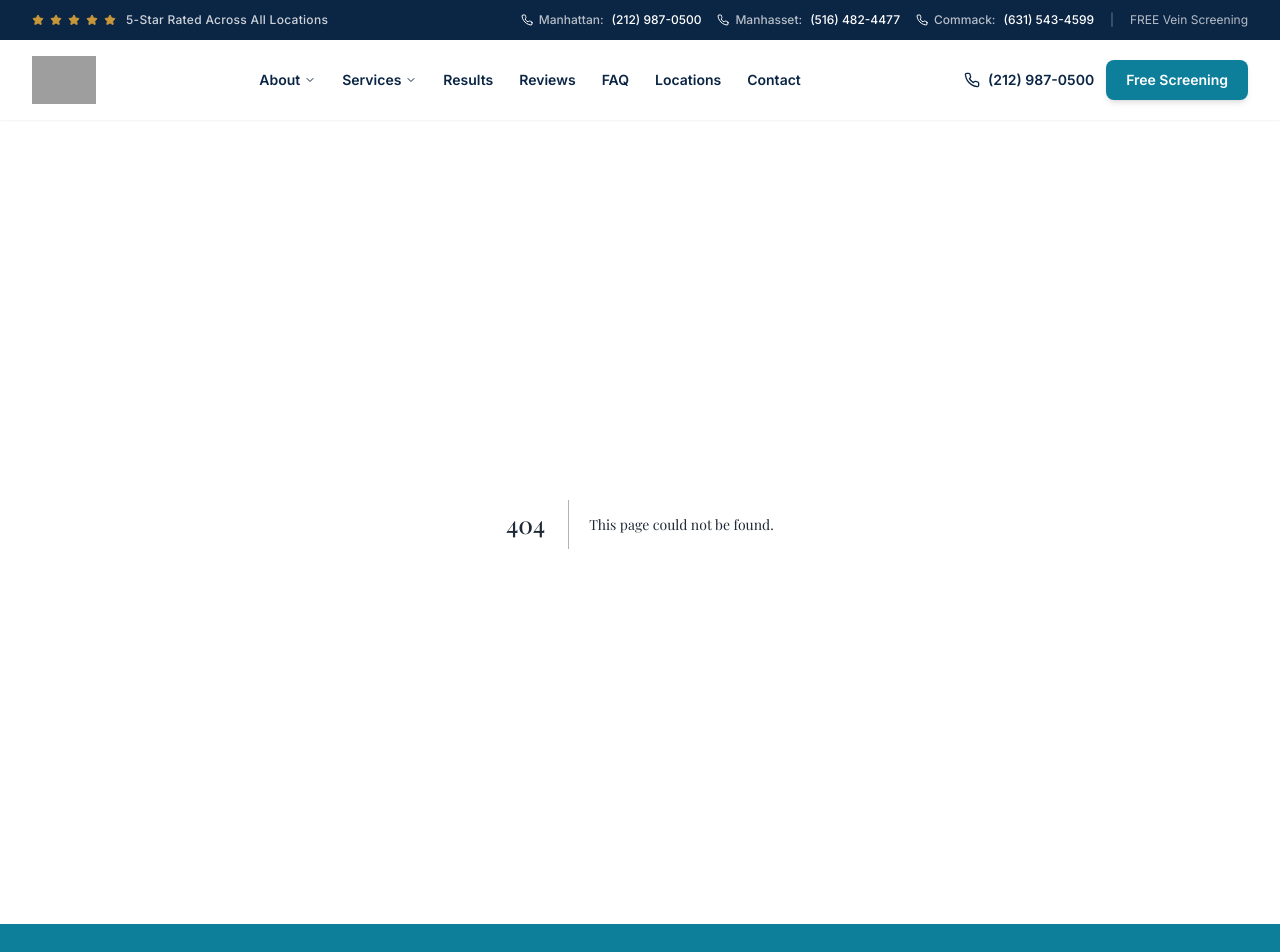
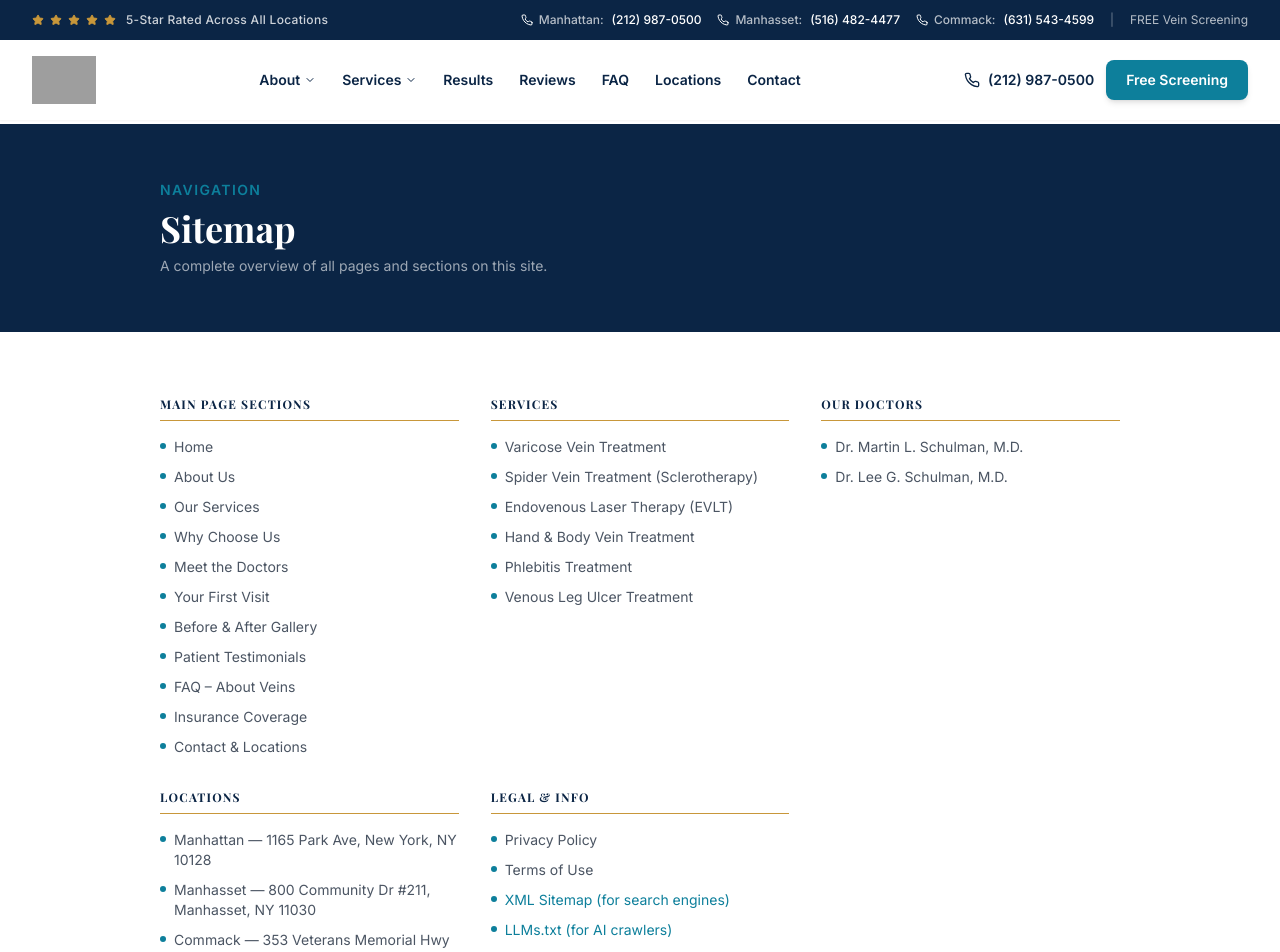
Before and after one commit to stephen-huskytail/schulman-vein-center, a Next.js app: page /sitemap-page in a window 1280 px wide. Before the commit this address had no page. Shown: the top 952 px of the page. Built offline with nearby package versions, Linux system fonts and the light colour scheme; grey boxes are pictures that could not be loaded.

Commit message:
feat: add /sitemap-page, /llms.txt, sitemap footer link, expand XML sitemap

```diff
--- /dev/null
+++ b/src/app/sitemap-page/page.tsx
@@ -0,0 +1,137 @@
+import type { Metadata } from "next";
+import Link from "next/link";
+
+export const metadata: Metadata = {
+  title: "Sitemap | Schulman Vein and Laser Center",
+  description:
+    "Complete sitemap for Schulman Vein and Laser Center — navigate all sections, services, doctor profiles, locations, and legal pages.",
+};
+
+const sections = [
+  {
+    title: "Main Page Sections",
+    links: [
+      { label: "Home", href: "/" },
+      { label: "About Us", href: "/#about" },
+      { label: "Our Services", href: "/#services" },
+      { label: "Why Choose Us", href: "/#why-us" },
+      { label: "Meet the Doctors", href: "/#doctors" },
+      { label: "Your First Visit", href: "/#first-visit" },
+      { label: "Before & After Gallery", href: "/#gallery" },
+      { label: "Patient Testimonials", href: "/#testimonials" },
+      { label: "FAQ – About Veins", href: "/#faq" },
+      { label: "Insurance Coverage", href: "/#insurance" },
+      { label: "Contact & Locations", href: "/#contact" },
+    ],
+  },
+  {
+    title: "Services",
+    links: [
+      { label: "Varicose Vein Treatment", href: "/#services" },
+      { label: "Spider Vein Treatment (Sclerotherapy)", href: "/#services" },
+      { label: "Endovenous Laser Therapy (EVLT)", href: "/#services" },
+      { label: "Hand & Body Vein Treatment", href: "/#services" },
+      { label: "Phlebitis Treatment", href: "/#services" },
+      { label: "Venous Leg Ulcer Treatment", href: "/#services" },
+    ],
+  },
+  {
+    title: "Our Doctors",
+    links: [
+      { label: "Dr. Martin L. Schulman, M.D.", href: "/#doctors" },
+      { label: "Dr. Lee G. Schulman, M.D.", href: "/#doctors" },
+    ],
+  },
+  {
+    title: "Locations",
+    links: [
+      { label: "Manhattan — 1165 Park Ave, New York, NY 10128", href: "/#contact" },
+      { label: "Manhasset — 800 Community Dr #211, Manhasset, NY 11030", href: "/#contact" },
+      { label: "Commack — 353 Veterans Memorial Hwy #206, Commack, NY 11725", href: "/#contact" },
+    ],
+  },
+  {
+    title: "Legal & Info",
+    links: [
+      { label: "Privacy Policy", href: "/privacy" },
+      { label: "Terms of Use", href: "/terms" },
+      { label: "XML Sitemap (for search engines)", href: "/sitemap.xml", external: true },
+      { label: "LLMs.txt (for AI crawlers)", href: "/llms.txt", external: true },
+    ],
+  },
+];
+
+export default function SitemapPage() {
+  return (
+    <div className="bg-white min-h-screen">
+      {/* Header */}
+      <div style={{ backgroundColor: "#0B2545" }} className="py-10 md:py-14">
+        <div className="max-w-5xl mx-auto px-4 sm:px-6 lg:px-8">
+          <p className="text-sm font-semibold tracking-widest uppercase mb-2" style={{ color: "#0D7F9B" }}>
+            Navigation
+          </p>
+          <h1 className="font-heading text-3xl md:text-4xl font-bold text-white mb-2">
+            Sitemap
+          </h1>
+          <p className="text-white/60 text-sm">
+            A complete overview of all pages and sections on this site.
+          </p>
+        </div>
+      </div>
+
+      {/* Grid */}
+      <div className="max-w-5xl mx-auto px-4 sm:px-6 lg:px-8 py-12 md:py-16">
+        <div className="grid grid-cols-1 sm:grid-cols-2 lg:grid-cols-3 gap-8">
+          {sections.map((section) => (
+            <div key={section.title}>
+              <h2
+                className="text-xs font-bold uppercase tracking-widest mb-4 pb-2 border-b"
+                style={{ color: "#0B2545", borderColor: "#C8973A" }}
+              >
+                {section.title}
+              </h2>
+              <ul className="space-y-2.5">
+                {section.links.map((link) => (
+                  <li key={link.label} className="flex items-start gap-2">
+                    <span
+                      className="w-1.5 h-1.5 rounded-full mt-1.5 shrink-0"
+                      style={{ backgroundColor: "#0D7F9B" }}
+                    />
+                    {"external" in link && link.external ? (
+                      <a
+                        href={link.href}
+                        target="_blank"
+                        rel="noopener noreferrer"
+                        className="text-sm hover:underline transition-colors"
+                        style={{ color: "#0D7F9B" }}
+                      >
+                        {link.label}
+                      </a>
+                    ) : (
+                      <Link
+                        href={link.href}
+                        className="text-sm text-gray-600 hover:text-[#0D7F9B] transition-colors"
+                      >
+                        {link.label}
+                      </Link>
+                    )}
+                  </li>
+                ))}
+              </ul>
+            </div>
+          ))}
+        </div>
+
+        <div className="mt-12 pt-8 border-t border-gray-200 flex flex-wrap gap-4">
+          <Link
+            href="/"
+            className="inline-flex items-center gap-2 text-sm font-semibold rounded-lg px-5 py-2.5 text-white transition-colors"
+            style={{ backgroundColor: "#0B2545" }}
+          >
+            ← Back to Home
+          </Link>
+        </div>
+      </div>
+    </div>
+  );
+}
--- a/src/app/sitemap.ts
+++ b/src/app/sitemap.ts
@@ -2,12 +2,32 @@ import { MetadataRoute } from "next";
 
 export default function sitemap(): MetadataRoute.Sitemap {
   const base = "https://www.schulmanveincenter.com";
+  const now = new Date();
+
   return [
     {
       url: base,
-      lastModified: new Date(),
+      lastModified: now,
       changeFrequency: "weekly",
       priority: 1.0,
     },
+    {
+      url: `${base}/privacy`,
+      lastModified: now,
+      changeFrequency: "yearly",
+      priority: 0.3,
+    },
+    {
+      url: `${base}/terms`,
+      lastModified: now,
+      changeFrequency: "yearly",
+      priority: 0.3,
+    },
+    {
+      url: `${base}/sitemap-page`,
+      lastModified: now,
+      changeFrequency: "monthly",
+      priority: 0.4,
+    },
   ];
 }
--- a/src/components/Footer.tsx
+++ b/src/components/Footer.tsx
@@ -153,7 +153,8 @@ export default function Footer() {
               HuskyTail Digital Marketing
             </a>
           </p>
-          <div className="flex items-center gap-4">
+          <div className="flex flex-wrap items-center gap-4">
+            <Link href="/sitemap-page" className="hover:text-white/80 transition-colors">Sitemap</Link>
             <Link href="/privacy" className="hover:text-white/80 transition-colors">Privacy Policy</Link>
             <Link href="/terms" className="hover:text-white/80 transition-colors">Terms of Use</Link>
             <a href="#contact" className="hover:text-white/80 transition-colors">Contact Us</a>
```
Also changed, not shown: public/llms.txt (added).
